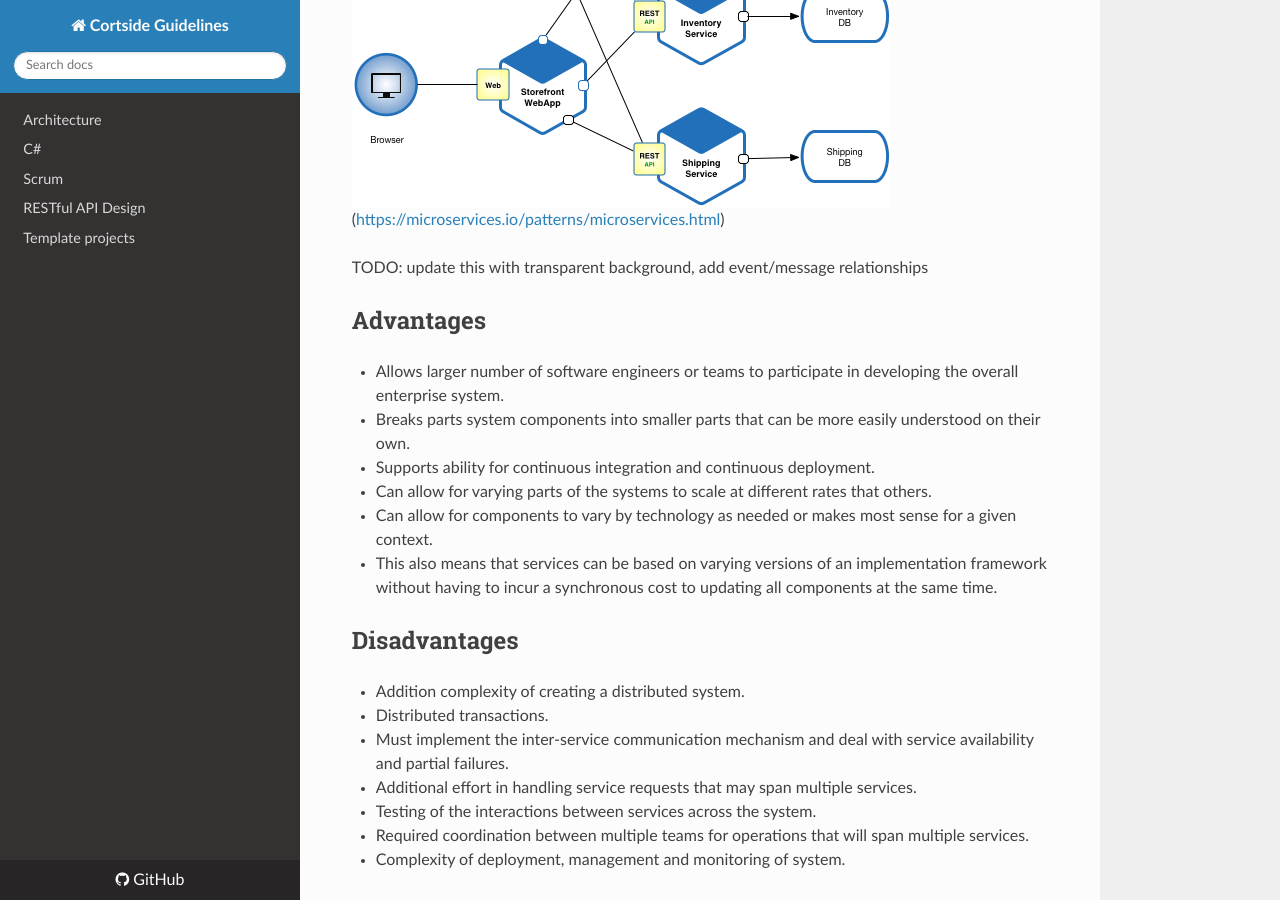
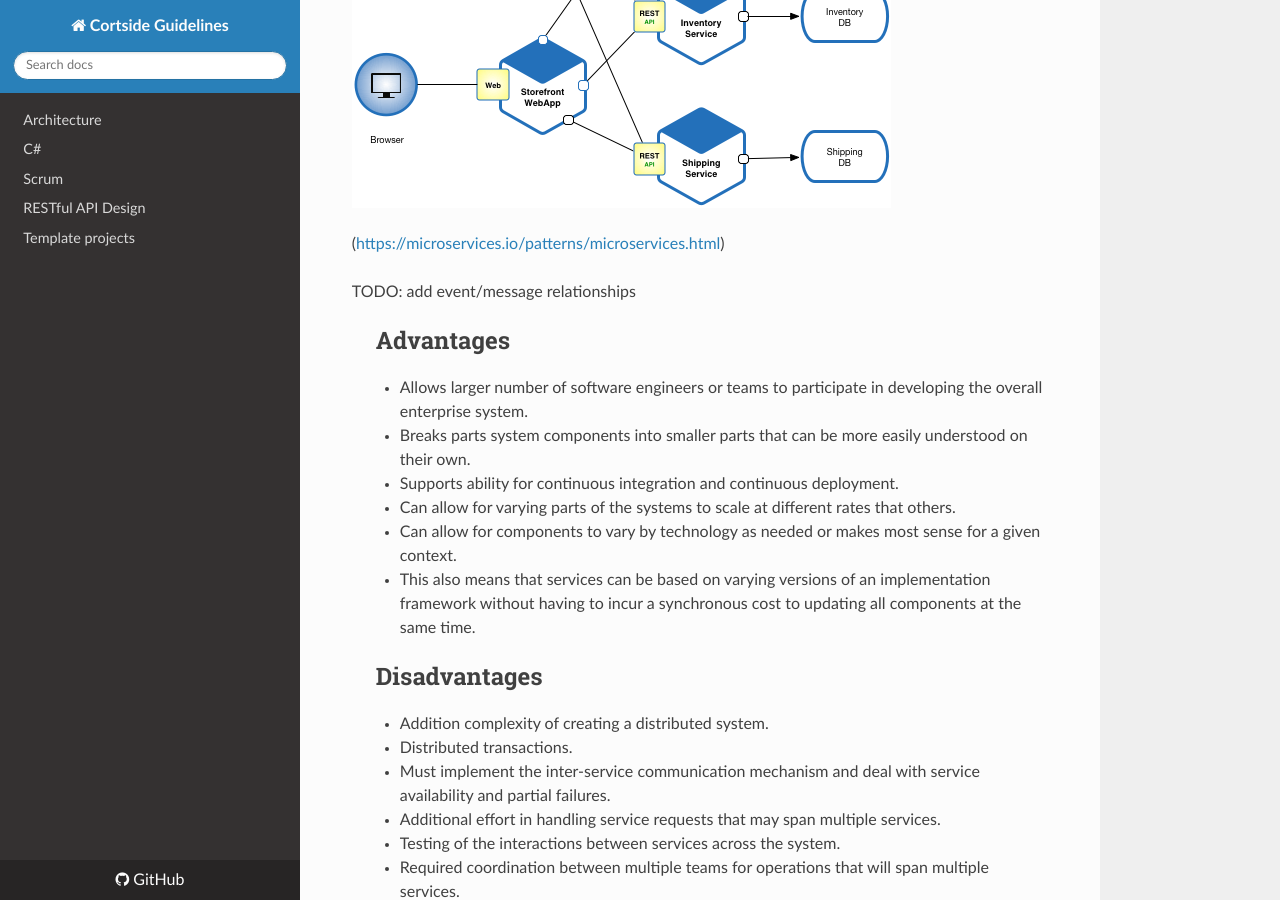
Before and after one commit to cortside/guidelines, an MkDocs documentation site: the page built from docs/architecture/Microservices.md, in a window 1280 px wide and 900 px high, scrolled down 394 px. Built offline with MkDocs 1.6.1, drawn with Linux system fonts in a browser that asks for light colours; nearby versions of some CDN libraries.

Commit message:
add archecture documentation about microservices

```diff
--- a/docs/architecture/Microservices.md
+++ b/docs/architecture/Microservices.md
@@ -3,28 +3,29 @@
 Microservices is an acrchitecutre that allows for an enterprise application or system to be broken up in to smaller logical or contextual components.  These smaller components are called services.
 
 ![Microservices Architecture](images/Microservice_Architecture.png)
+
 (<https://microservices.io/patterns/microservices.html>)
 
-TODO: update this with transparent background, add event/message relationships
+TODO: add event/message relationships
 
-## Advantages
-
-* Allows larger number of software engineers or teams to participate in developing the overall enterprise system.
-* Breaks parts system components into smaller parts that can be more easily understood on their own.
-* Supports ability for continuous integration and continuous deployment.
-* Can allow for varying parts of the systems to scale at different rates that others.
-* Can allow for components to vary by technology as needed or makes most sense for a given context.
-  * This also means that services can be based on varying versions of an implementation framework without having to incur a synchronous cost to updating all components at the same time.
-
-## Disadvantages
-
-* Addition complexity of creating a distributed system.
-* Distributed transactions.
-* Must implement the inter-service communication mechanism and deal with service availability and partial failures.
-* Additional effort in handling service requests that may span multiple services.
-* Testing of the interactions between services across the system.
-* Required coordination between multiple teams for operations that will span multiple services.
-* Complexity of deployment, management and monitoring of system.
+> ## Advantages
+>
+> * Allows larger number of software engineers or teams to participate in developing the overall enterprise system.
+> * Breaks parts system components into smaller parts that can be more easily understood on their own.
+> * Supports ability for continuous integration and continuous deployment.
+> * Can allow for varying parts of the systems to scale at different rates that others.
+> * Can allow for components to vary by technology as needed or makes most sense for a given context.
+>   * This also means that services can be based on varying versions of an implementation framework without having to incur a synchronous cost to updating all components at the same time.
+>
+> ## Disadvantages
+>
+> * Addition complexity of creating a distributed system.
+> * Distributed transactions.
+> * Must implement the inter-service communication mechanism and deal with service availability and partial failures.
+> * Additional effort in handling service requests that may span multiple services.
+> * Testing of the interactions between services across the system.
+> * Required coordination between multiple teams for operations that will span multiple services.
+> * Complexity of deployment, management and monitoring of system.
 
 ## System decomposition into services
 
```
